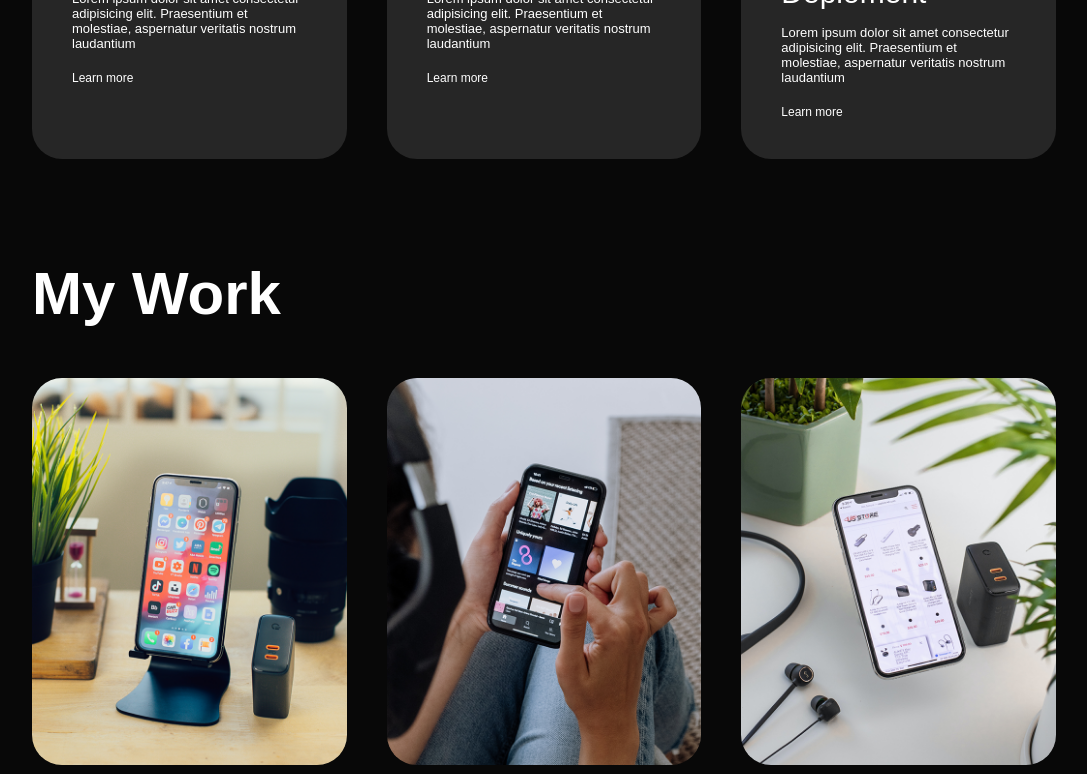
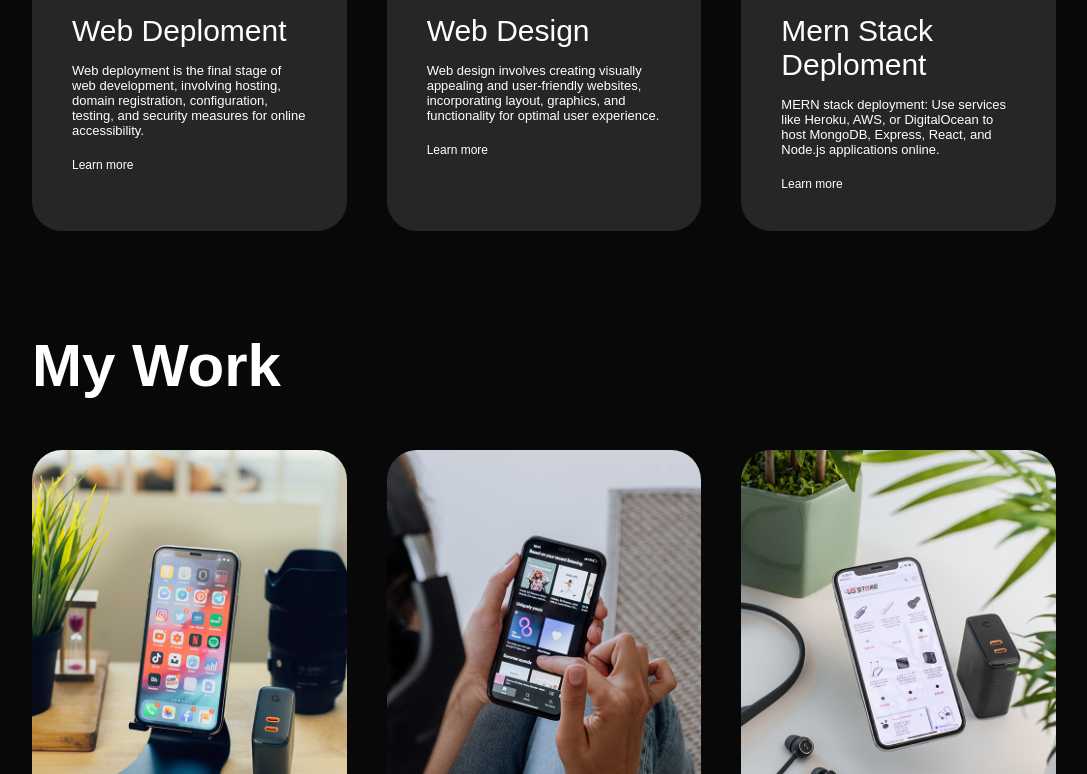
Before and after one commit to Apadhi52684/Portfolio_OIBSIP, a plain HTML site: page index.html in a window 1280 px wide. Shown: the part 1787-2561 px from the top of the page, without its empty margins (96-1183 px from the left). Drawn offline with Linux system fonts and the light colour scheme.

Commit message:
Portfolio_OIBSIP

```diff
--- a/index.html
+++ b/index.html
@@ -39,7 +39,13 @@
                 </div>
                 <div class="about-col-2">
                     <h1 class="sub-title">About Me</h1>
-                    <p>Lorem ipsum, dolor sit amet consectetur adipisicing elit. Amet soluta ab aspernatur quasi odio
+                    <p>I am a passionate and enthusiastic individual eager to kickstart my career in Web development, Designing Web/App Interfaces.
+                       I am pursuing my Bachelor's degree in NM Institute of Engineering and Technology in the field of Computer Science Engineering
+                       and excited to apply my knowledge and skills to real-world challenges. During my academic journey,
+                       I've developed a strong foundation in HTML ,CSS , JAVASCRIPT and honed my ability to
+                       make Currency Converter Website, Library Management System and a Blog Website and so on.
+                       I believe in the power of continuous learning and adaptability.
+                       Outside of academics, I am passionate about Playing Badmiton, Cooking Food, Gardening.
                     </p>
 
                     <div class="tab-titles">
@@ -91,22 +97,23 @@
                 <div>
                     <i class="fa-brands fa-html5"></i>
                     <h2>Web Deploment</h2>
-                    <p>Lorem ipsum dolor sit amet consectetur adipisicing elit. Praesentium et molestiae, aspernatur
-                        veritatis nostrum laudantium </p>
+                    <p>Web deployment is the final stage of web development, involving hosting,
+                        domain registration, configuration, testing, and security measures for
+                        online accessibility. </p>
                     <a href="#">Learn more</a>
                 </div>
                 <div>
                     <i class="fa-solid fa-crop-simple"></i>
                     <h2>Web Design</h2>
-                    <p>Lorem ipsum dolor sit amet consectetur adipisicing elit. Praesentium et molestiae, aspernatur
-                        veritatis nostrum laudantium </p>
+                    <p>Web design involves creating visually appealing and user-friendly websites,
+                        incorporating layout, graphics, and functionality for optimal user experience. </p>
                     <a href="#">Learn more</a>
                 </div>
                 <div>
                     <i class="fa-brands fa-codepen"></i>
                     <h2>Mern Stack Deploment</h2>
-                    <p>Lorem ipsum dolor sit amet consectetur adipisicing elit. Praesentium et molestiae, aspernatur
-                        veritatis nostrum laudantium </p>
+                    <p>MERN stack deployment: Use services like Heroku, AWS, or DigitalOcean to host
+                       MongoDB, Express, React, and Node.js applications online. </p>
                     <a href="#">Learn more</a>
                 </div>
             </div>
@@ -123,7 +130,9 @@
                     <img src="images/work-1.png">
                     <div class="layer">
                         <h3>Social Media App</h3>
-                        <p>Lorem ipsum dolor sit amet consectetur adipisicing elit.</p>
+                        <p>Developing a social media app for connecting users globally, enabling
+                            profile creation, content sharing, likes, comments, and messaging
+                            features.</p>
                         <a href="#"><i class="fa-solid fa-link"></i></a>
                     </div>
                 </div>
@@ -131,7 +140,9 @@
                     <img src="images/work-2.png">
                     <div class="layer">
                         <h3>Online Shopping App</h3>
-                        <p>Lorem ipsum dolor sit amet consectetur adipisicing elit.</p>
+                        <p>Create a sleek online shopping app with user-friendly interface,
+                            secure transactions, real-time inventory updates, and seamless
+                            checkout for convenience.</p>
                         <a href="#"><i class="fa-solid fa-link"></i></a>
                     </div>
                 </div>
@@ -139,7 +150,10 @@
                     <img src="images/work-3.png">
                     <div class="layer">
                         <h3>Others App</h3>
-                        <p>Lorem ipsum dolor sit amet consectetur adipisicing elit.</p>
+                        <p>
+                            Various apps cater to specific needs—finance, fitness, productivity,
+                            entertainment—enhancing user experiences through intuitive interfaces,
+                            functionality, and reliability.</p>
                         <a href="#"><i class="fa-solid fa-link"></i></a>
                     </div>
                 </div>
```
